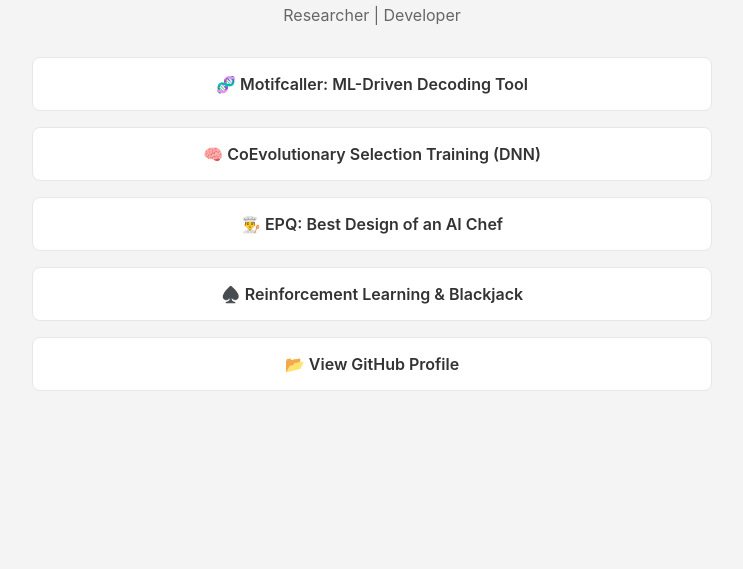
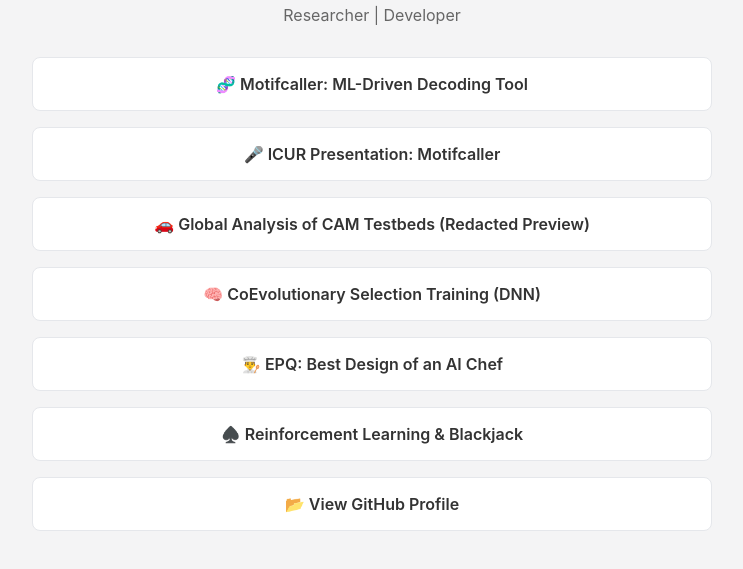
Before and after one commit to Devli-T/devli-t.github.io, a plain HTML site: page index.html in a window 1280 px wide. Shown: the part 207-776 px from the top of the page, without its empty margins (268-1011 px from the left). Drawn offline with Linux system fonts and the light colour scheme.

Commit message:
Update index.html
Added ICUR presentation and redacted version of WMG work

```diff
--- a/index.html
+++ b/index.html
@@ -65,6 +65,14 @@
             🧬 Motifcaller: ML-Driven Decoding Tool
         </a>
 
+        <a href="ICUR%20Presentation%20-%20Motifcaller.pptx" class="link-card" target="_blank">
+            🎤 ICUR Presentation: Motifcaller
+        </a>
+
+        <a href="Global%20Analysis%20of%20CAM%20Testbeds%20(Redacted%20Preview).pdf" class="link-card" target="_blank">
+            🚗 Global Analysis of CAM Testbeds (Redacted Preview)
+        </a>
+
         <a href="CoEvolutionary%20Selection%20Training%20for%20Efficient%20DNN%20Training%20Paper.pdf" class="link-card" target="_blank">
             🧠 CoEvolutionary Selection Training (DNN)
         </a>
```
